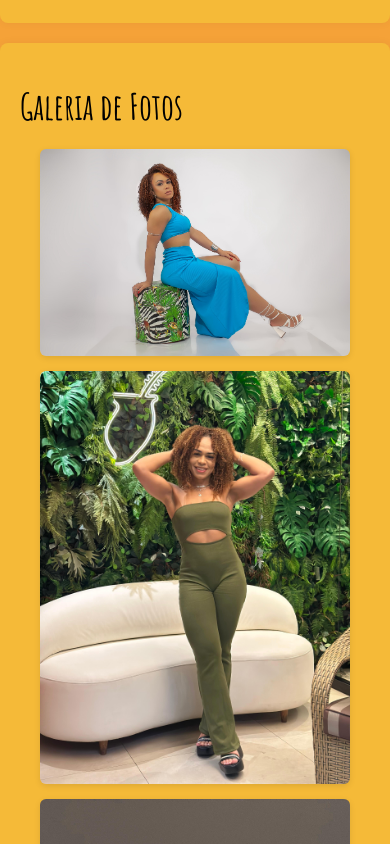
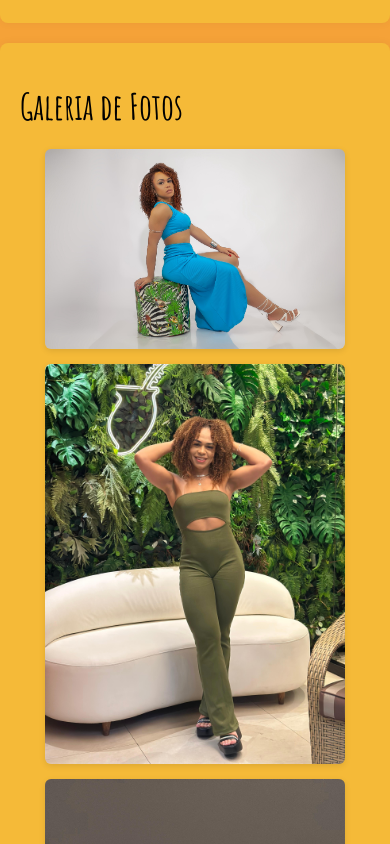
Before and after one commit to moyses30/Site-val-gomes, a plain HTML site: page index.html in a window 390 px wide. Shown: the part 1460-2304 px from the top of the page. Drawn offline with nearby package versions, Linux system fonts and the light colour scheme; a web font is replaced by a local one.

Commit message:
Atualização fotos

```diff
--- a/style.css
+++ b/style.css
@@ -107,8 +107,9 @@
 
 
     .gallery {
-      display: grid;
-      grid-template-columns: repeat(auto-fit, minmax(250px, 1fr));
+      display: flex;
+      flex-wrap: nowrap;
+      justify-content: space-around;
       gap: 15px;
       margin: 10px;
       padding: 10px;
@@ -116,9 +117,10 @@
 
     }
     .gallery img {
-      width: 100%;
+      width: 300px;
       height: auto;
       border-radius: 6px;
+
       box-shadow: 0 2px 6px rgba(0,0,0,0.1);
       transition: transform 0.3s ease;
     }
@@ -207,6 +209,11 @@
       font-weight: bold;
     }
 
+    .gallery {
+      flex-direction: column;
+      align-items: center;
+    }
+
 
 
 
```
